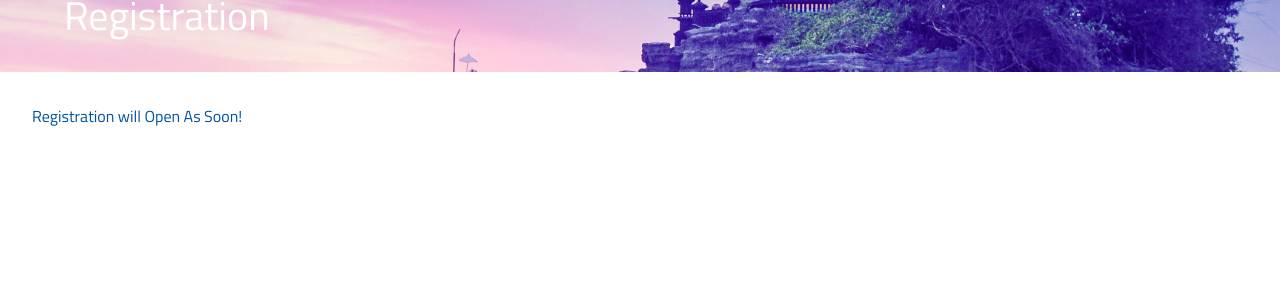
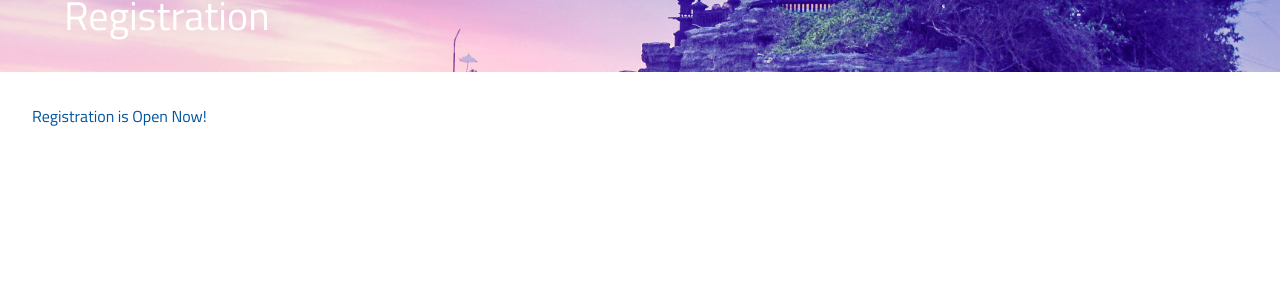
Before and after one commit to globalsea/globalsea.github.io, a Jekyll site: the page built from daftar/index.html, in a window 1280 px wide. Shown: the part 366-666 px from the top of the page. Built offline with Jekyll 4.4.1, drawn with Linux system fonts in a browser that asks for light colours; some web fonts are replaced.

Commit message:
Update index.html

```diff
--- a/daftar/index.html
+++ b/daftar/index.html
@@ -8,4 +8,4 @@ layout: default
 
   </head>
 
-<a href="" style="background-color:#ffffff">Registration will Open As Soon!</a>
+<a href="https://www.eventbrite.com/e/virtual-appsec-indonesia-2020-tickets-124434495927" style="background-color:#ffffff">Registration is Open Now!</a>
```
